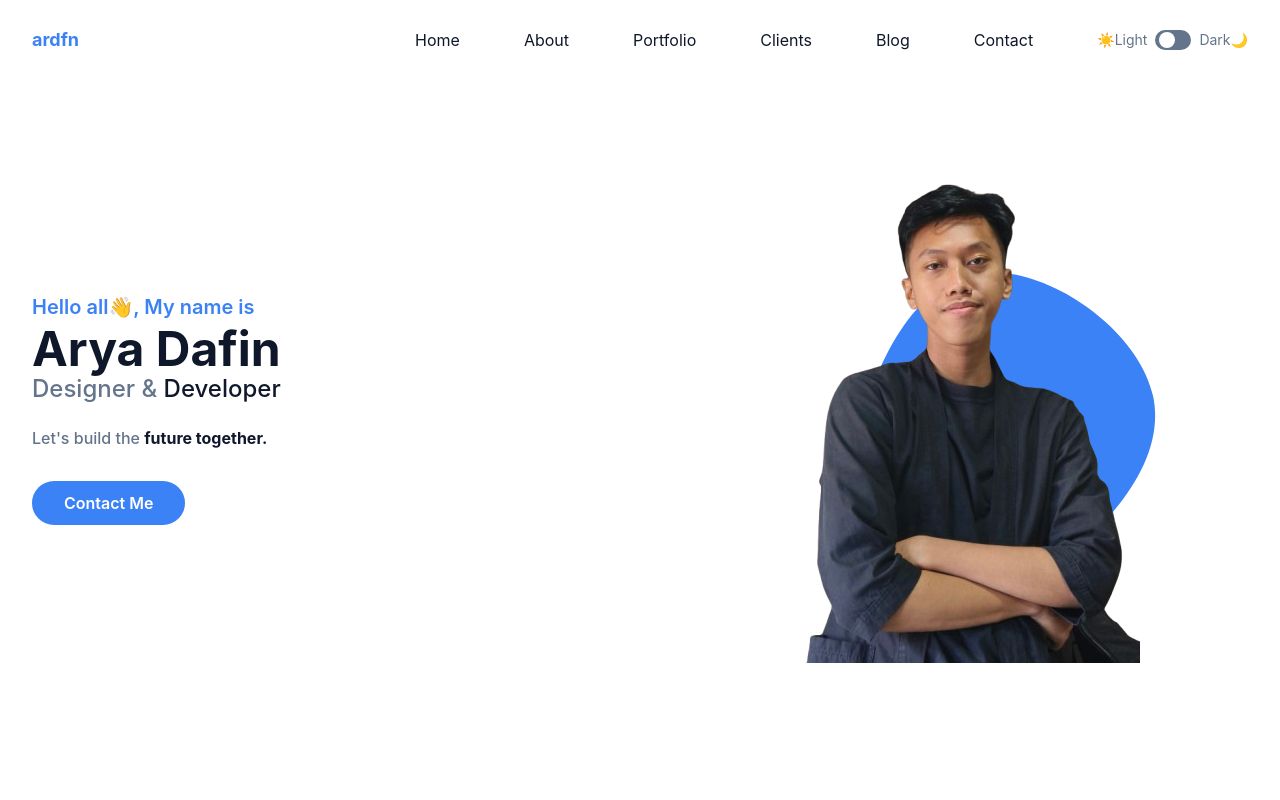
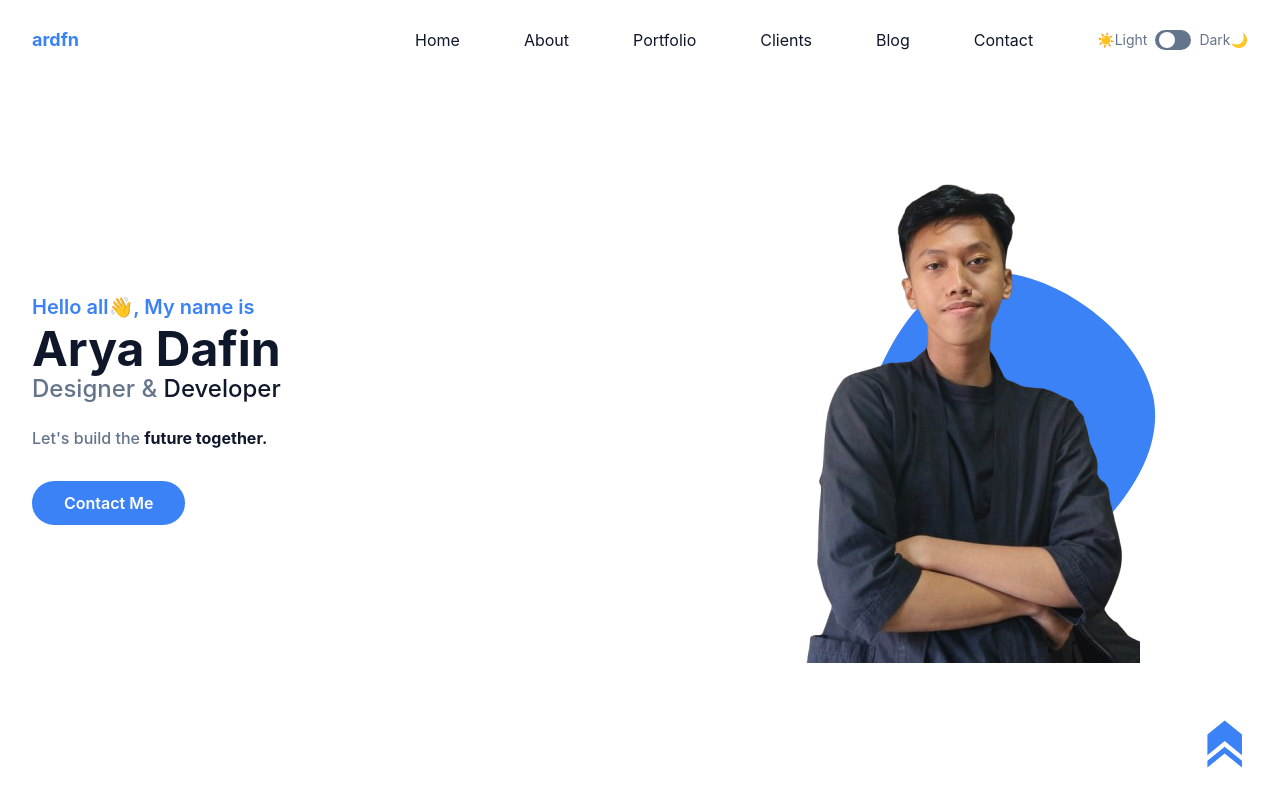
Before and after one commit to aryadafin/portfolio, a website: page index.html in a window 1280 px wide. Shown: the top 800 px of the page. Drawn offline with Linux system fonts and the light colour scheme.

Commit message:
portfolio

```diff
--- a/index.html
+++ b/index.html
@@ -429,7 +429,7 @@
 
 
            <!-- back to top start -->
-           <a href="#home" class="block rounded-full h-20 w-20 fixed z-[9999] bottom-4 right-4 p-4 items-center justify-center hover:animate-pulse hidden" id="to-top">
+           <a href="#home" class="block rounded-full h-20 w-20 fixed z-[9999] bottom-4 right-4 p-4 items-center justify-center hover:animate-pulse " id="to-top">
             <?xml version="1.0" encoding="UTF-8"?>
             <svg id="Layer_1" data-name="Layer 1" xmlns="http://www.w3.org/2000/svg" viewBox="0 0 1080 1080">
                 <defs>
```
